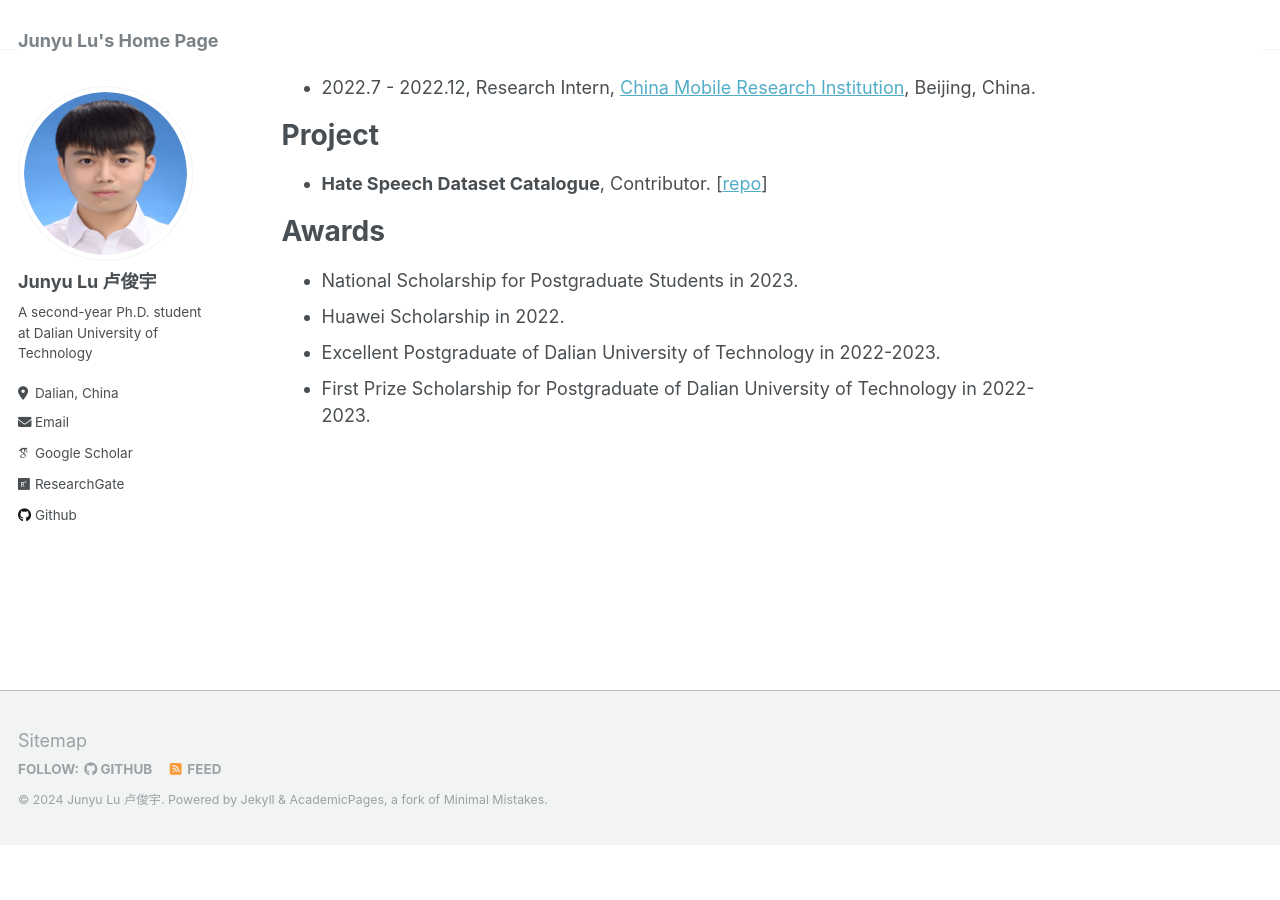
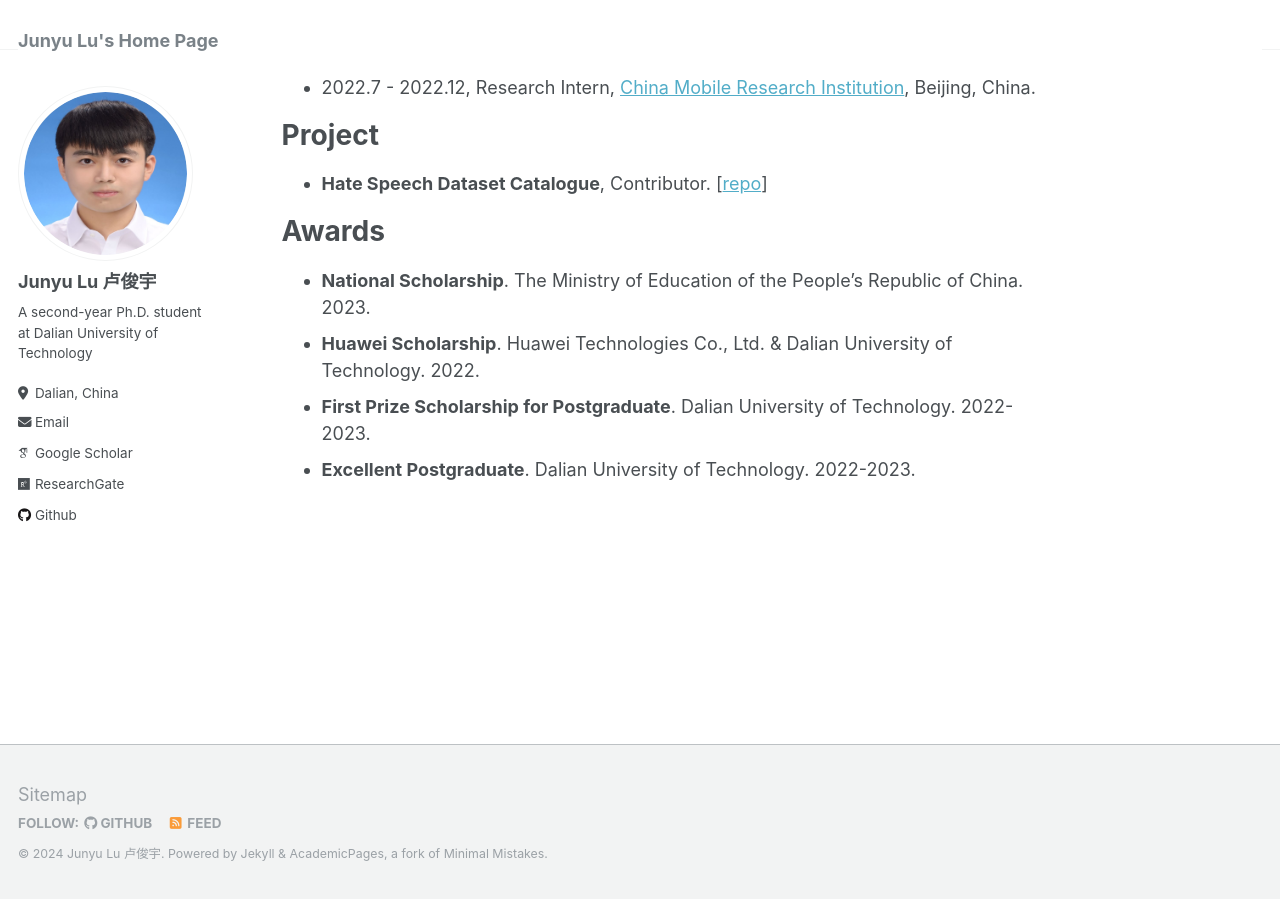
Before and after one commit to DUT-lujunyu/new_lujunyu.github.io, a Jekyll site: the page built from _pages/about.md, in a window 1280 px wide and 900 px high, scrolled down 1771 px. Built offline with Jekyll 4.4.1, drawn with Linux system fonts in a browser that asks for light colours; some web fonts are replaced; before the commit the page ends 2617 px from its top, so only the background shows below that.

Commit message:
Update about.md

```diff
--- a/_pages/about.md
+++ b/_pages/about.md
@@ -53,7 +53,7 @@ Project
 
 Awards
 ======
-- National Scholarship for Postgraduate Students in 2023.
-- Huawei Scholarship in 2022.
-- Excellent Postgraduate of Dalian University of Technology in 2022-2023.
-- First Prize Scholarship for Postgraduate of Dalian University of Technology in 2022-2023.
+- **National Scholarship**. The Ministry of Education of the People's Republic of China. 2023.
+- **Huawei Scholarship**. Huawei Technologies Co., Ltd. & Dalian University of Technology. 2022.
+- **First Prize Scholarship for Postgraduate**. Dalian University of Technology. 2022-2023.
+- **Excellent Postgraduate**. Dalian University of Technology. 2022-2023.
```
